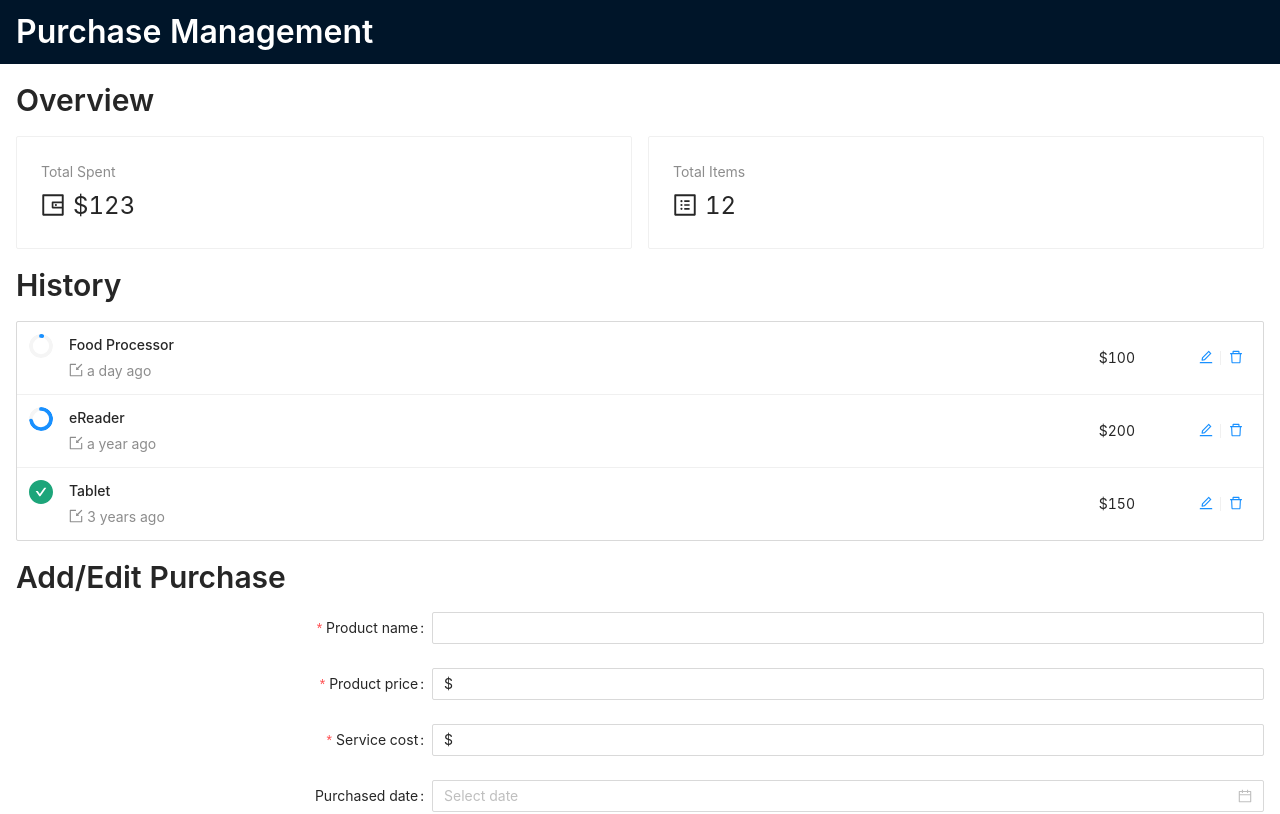
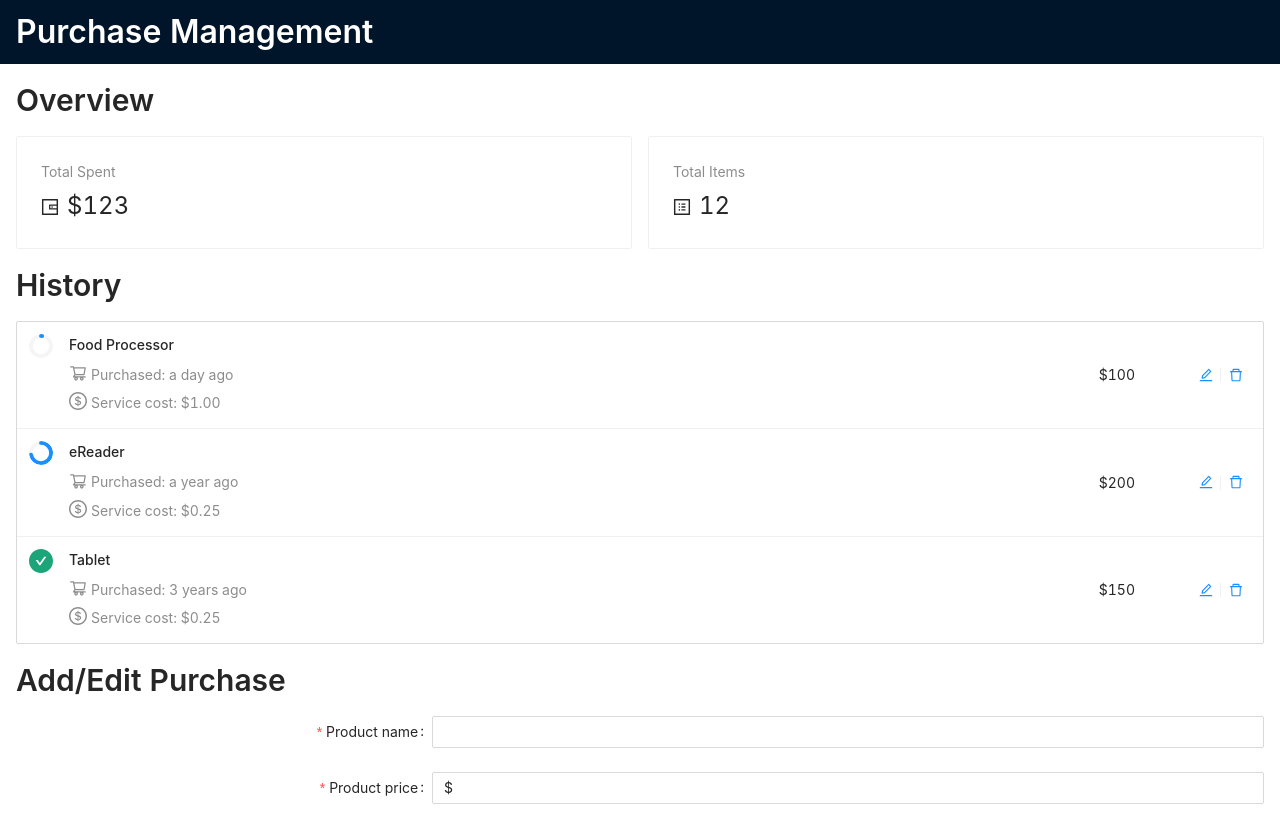
Before and after one commit to kietnguyen/purchase-management, a React (Create React App) app: page / in a window 1280 px wide. Shown: the top 814 px of the page. Built offline with nearby package versions, Linux system fonts and the light colour scheme.

Commit message:
Update History component with Service cost data

```diff
--- a/src/components/History/index.js
+++ b/src/components/History/index.js
@@ -1,4 +1,10 @@
-import { CheckCircleFilled, DeleteOutlined, EditOutlined, ImportOutlined } from '@ant-design/icons';
+import {
+  CheckCircleFilled,
+  DeleteOutlined,
+  DollarCircleOutlined,
+  EditOutlined,
+  ShoppingCartOutlined,
+} from '@ant-design/icons';
 import { Col, List as AntList, Progress, Row, Typography } from 'antd';
 import React from 'react';
 import styled from 'styled-components';
@@ -34,8 +40,14 @@ const itemUsageProgress = (current, total) => {
   );
 };
 
-const itemDescription = (purchasedAt) => (
-  <span><IconWrapper><ImportOutlined /></IconWrapper>{dateFormatter(purchasedAt)}</span>
+const itemDescription = (item) => (
+  <>
+    <IconWrapper><ShoppingCartOutlined /></IconWrapper>
+    Purchased: {dateFormatter(item.purchasedAt)}
+    <br />
+    <IconWrapper><DollarCircleOutlined /></IconWrapper>
+    Service cost: {priceFormatter(item.serviceCost, { precision: 2 })}
+  </>
 );
 
 const itemDetail = (item) => {
@@ -50,7 +62,7 @@ const itemDetail = (item) => {
       <Item.Meta
         avatar={itemUsageProgress(item.currentUsage, item.expectedUsage)}
         title={item.name}
-        description={itemDescription(item.purchasedAt)}
+        description={itemDescription(item)}
       />
       <PriceWrapper>{priceFormatter(item.price)}</PriceWrapper>
     </Item>
--- a/src/components/common/styles.js
+++ b/src/components/common/styles.js
@@ -5,6 +5,7 @@ const { Content: AntContent } = AntLayout;
 
 export const IconWrapper = styled.span`
   margin-right: 0.25rem;
+  font-size: 1.125rem;
 `;
 
 export const Content = styled(({ children, ...props }) =>
--- a/src/utils/currency.js
+++ b/src/utils/currency.js
@@ -1,8 +1,11 @@
 import currency from 'currency.js';
 
-export const priceFormatter = (value) => currency(value, {
-  symbol: '$',
-  separator: ',',
-  decimal: '.',
-  precision: 0,
-}).format();
+export const priceFormatter = (value, options) => (
+  currency(value, {
+    symbol: '$',
+    separator: ',',
+    decimal: '.',
+    precision: 0,
+    ...options,
+  }).format()
+);
```
